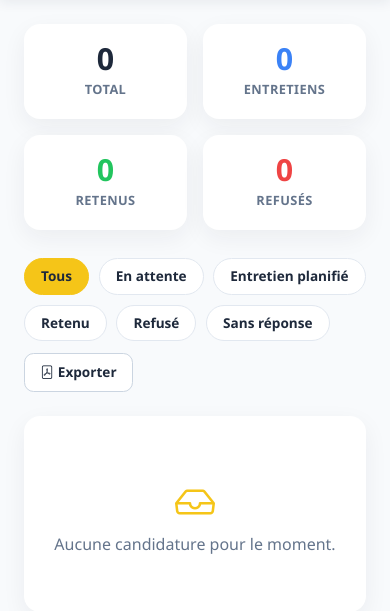
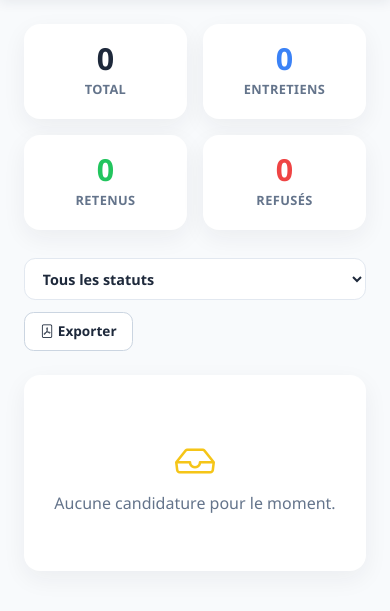
Before and after one commit to bilal-allouch/alterntrack, a Flask app: page / in a window 390 px wide. Shown: the part 59-670 px from the top of the page. Run offline with Flask 3, Linux system fonts and the light colour scheme; the visitor is signed in with stand-in values (Sample User, id 1); data that the repository does not hold is empty; some libraries are stand-ins or nearby versions.

Commit message:
Add mobile filter select dropdown

```diff
--- a/templates/index.html
+++ b/templates/index.html
@@ -205,6 +205,34 @@
         .btn-export:hover {
             background-color: var(--fond);
             color: var(--texte);
+        }
+
+        .filter-select {
+            display: none;
+            width: 100%;
+            border: 1px solid #E2E8F0;
+            border-radius: 0.7rem;
+            background-color: var(--blanc);
+            color: var(--texte);
+            padding: 0.6rem 0.85rem;
+            font-size: 0.9rem;
+            font-weight: 600;
+        }
+
+        .filter-select:focus {
+            outline: none;
+            box-shadow: none;
+            border-color: var(--jaune);
+        }
+
+        @media (max-width: 767px) {
+            .filters {
+                display: none;
+            }
+
+            .filter-select {
+                display: block;
+            }
         }
 
         .pill {
@@ -500,6 +528,14 @@
                     </a>
                 {% endfor %}
             </div>
+            <select
+                class="filter-select"
+                onchange="if (this.value) { window.location = '{{ url_for('index') }}?statut=' + encodeURIComponent(this.value); } else { window.location = '{{ url_for('index') }}'; }">
+                <option value="" {% if not statut_actif %}selected{% endif %}>Tous les statuts</option>
+                {% for statut in statuts %}
+                    <option value="{{ statut }}" {% if statut_actif == statut %}selected{% endif %}>{{ statut }}</option>
+                {% endfor %}
+            </select>
             <a href="{{ url_for('export_tuteur') }}" class="btn-export">
                 <i class="bi bi-file-pdf me-1"></i>Exporter
             </a>
```
